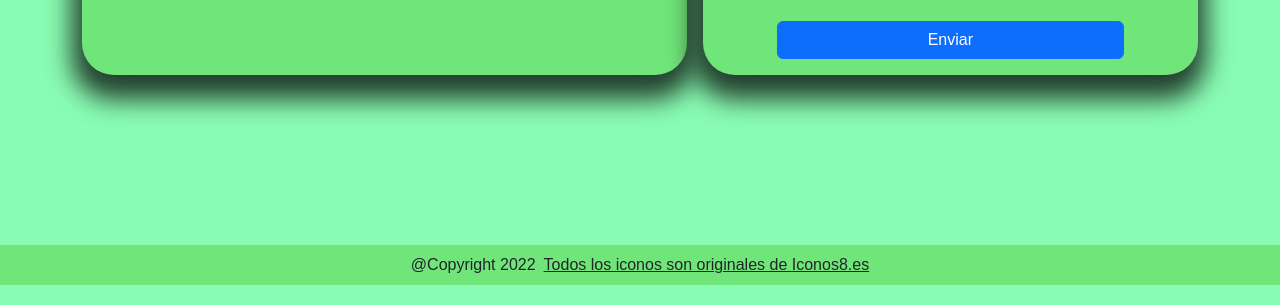
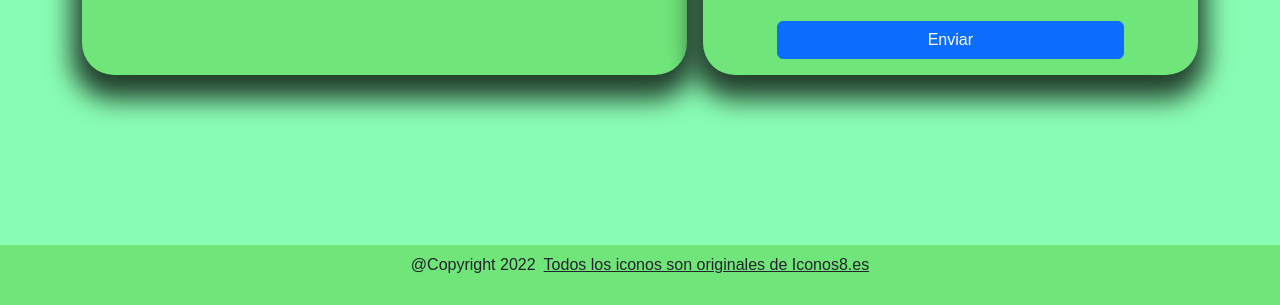
Before and after one commit to NahuelL2k2/Proyecto_Final_Desarrollo_Web, a website: page pages/contacto.html in a window 1280 px wide. Shown: the part 656-961 px from the top of the page. Drawn offline with nearby package versions, Linux system fonts and the light colour scheme.

Commit message:
Pequeños detalles

```diff
--- a/scss/_footer.scss
+++ b/scss/_footer.scss
@@ -1,5 +1,5 @@
 footer{
-    height: 40px;
+    height: 60px;
     background-color: map-get($map: $PaletaDeColores, $key: color4);
 }
 
```
Also changed, not shown: index.html (+1 -1 lines), css/style.css.
